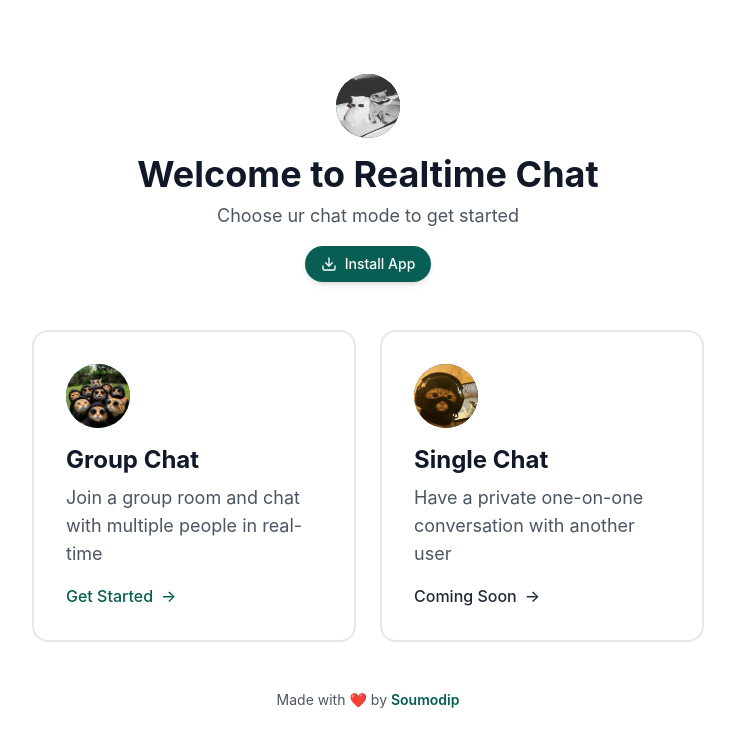
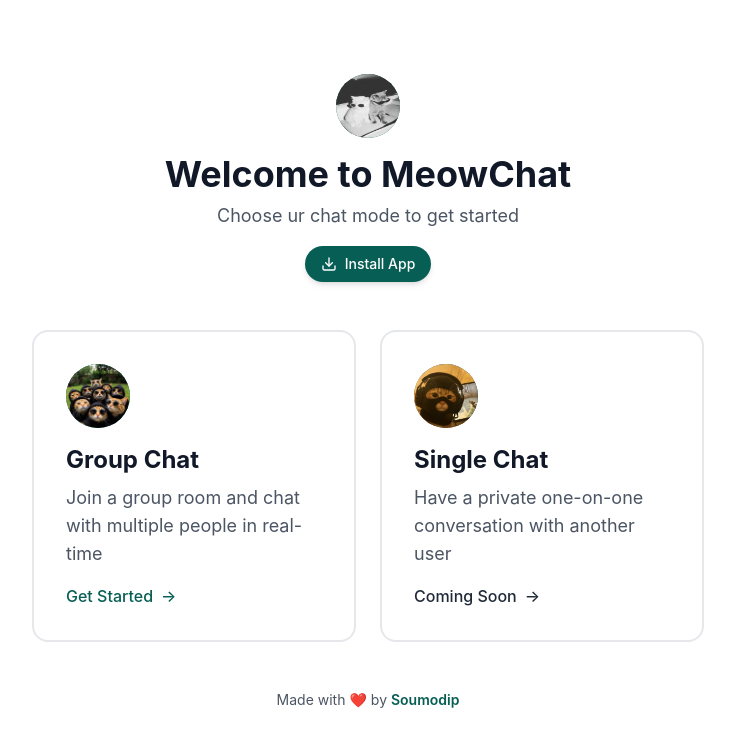
Before and after one commit to itssoumodip/Realtime-Group-Chat, a React (Vite) app in the folder Frontend/: page / in a window 1280 px wide. Shown: the top 746 px of the page, without its empty margins (272-1007 px from the left). Built offline with nearby package versions, Linux system fonts and the light colour scheme; no server answers; a web font is replaced by a local one.

Commit message:
Implement initial frontend structure, PWA configuration, and a chat mode selection component.

```diff
--- a/Frontend/index.html
+++ b/Frontend/index.html
@@ -10,9 +10,9 @@
     <meta name="mobile-web-app-capable" content="yes" />
     <meta name="apple-mobile-web-app-capable" content="yes" />
     <meta name="apple-mobile-web-app-status-bar-style" content="default" />
-    <meta name="apple-mobile-web-app-title" content="Chat" />
+    <meta name="apple-mobile-web-app-title" content="Meow" />
     <link rel="apple-touch-icon" href="/cats.jpg" />
-    <title>Realtime Chat</title>
+    <title>MeowChat</title>
     <script>
       // Register service worker for PWA installability
       if ('serviceWorker' in navigator) {
--- a/Frontend/src/components/ModeSelector.jsx
+++ b/Frontend/src/components/ModeSelector.jsx
@@ -5,7 +5,12 @@ import Footer from './Footer';
 
 const ModeSelector = ({ onModeSelect }) => {
     const [installPrompt, setInstallPrompt] = useState(null);
-    const [installed, setInstalled] = useState(false);
+    // True if already running as installed PWA OR previously installed
+    const [installed, setInstalled] = useState(() => {
+        // Running in standalone = already installed
+        if (window.matchMedia('(display-mode: standalone)').matches) return true;
+        return localStorage.getItem('pwaInstalled') === 'true';
+    });
 
     useEffect(() => {
         const handler = (e) => {
@@ -16,6 +21,7 @@ const ModeSelector = ({ onModeSelect }) => {
         window.addEventListener('appinstalled', () => {
             setInstalled(true);
             setInstallPrompt(null);
+            localStorage.setItem('pwaInstalled', 'true');
         });
         return () => window.removeEventListener('beforeinstallprompt', handler);
     }, []);
@@ -27,6 +33,7 @@ const ModeSelector = ({ onModeSelect }) => {
             if (outcome === 'accepted') {
                 setInstalled(true);
                 setInstallPrompt(null);
+                localStorage.setItem('pwaInstalled', 'true');
             }
         } else {
             alert('To install: open this page in Chrome/Edge and tap the install icon (⊕) in the address bar, or use browser menu → "Add to Home Screen".');
@@ -40,7 +47,7 @@ const ModeSelector = ({ onModeSelect }) => {
                         <img className='h-16 w-16 rounded-full' src='/cats.jpg'></img>
                     </div>
                     <h1 className="text-2xl sm:text-4xl font-bold text-gray-900 mb-2">
-                        Welcome to Realtime Chat
+                        Welcome to MeowChat
                     </h1>
                     <p className="text-gray-600 sm:text-lg text-md">
                         Choose ur chat mode to get started
```
Also changed, not shown: Frontend/public/manifest.json.
